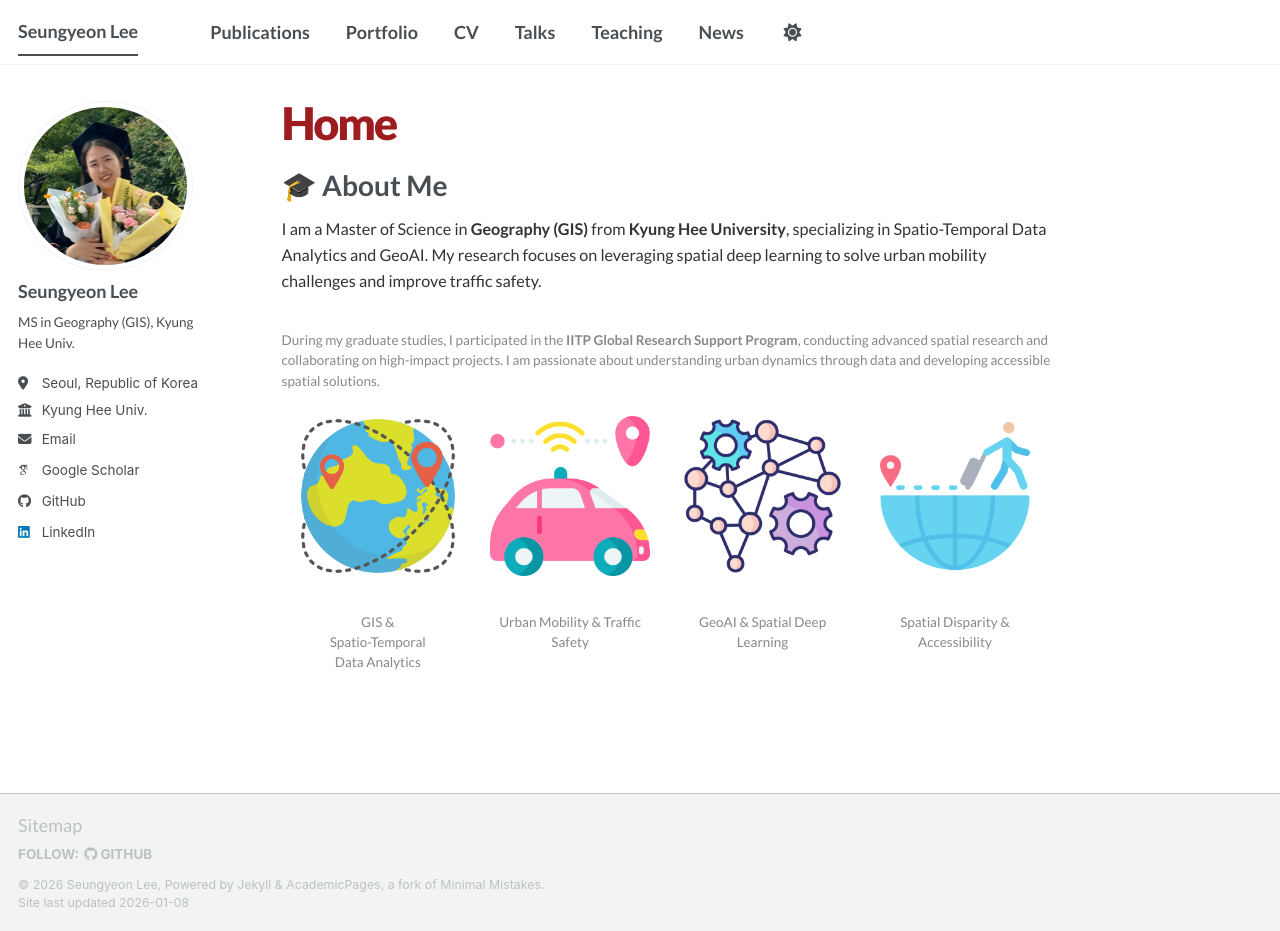
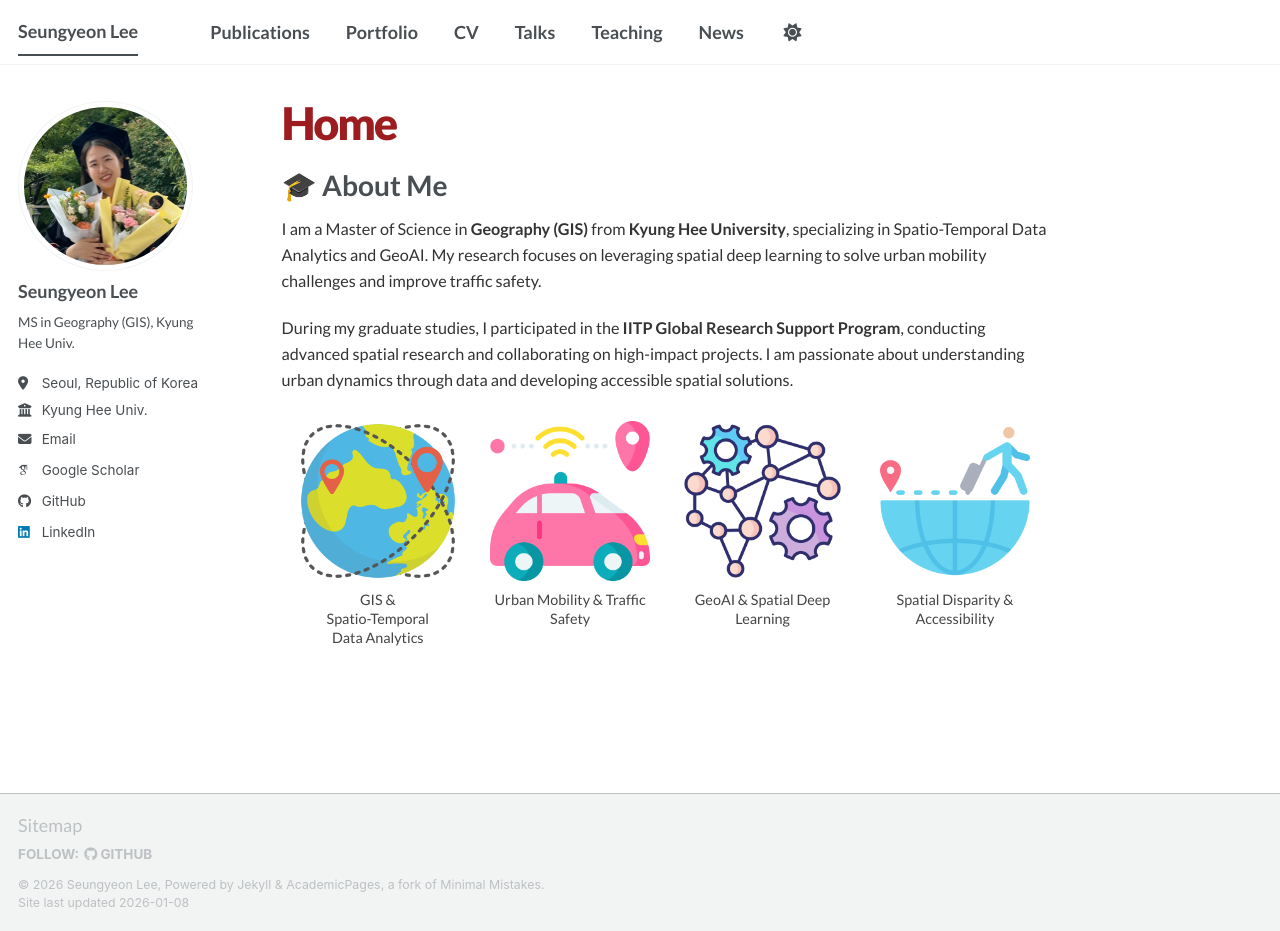
Before and after one commit to seungyeon677/seungyeon677.github.io, a Jekyll site: the page built from _pages/about.md, in a window 1280 px wide and 931 px high. Built offline with Jekyll 4.4.1, drawn with Linux system fonts in a browser that asks for light colours; some web fonts are replaced; a script bundle is joined from its source files by our own code; library files that are not in the unit come from our copies.

Commit message:
Update head.html

```diff
--- a/_includes/head.html
+++ b/_includes/head.html
@@ -107,25 +107,6 @@
     text-decoration: underline !important; /* 마우스 올렸을 때만 밑줄 */
   }
 
-  /* 상세 페이지 하단 인용구 및 다운로드 링크 영역 */
-  .page__content p[style*="smaller"],
-  .page__content p:last-of-type {
-    font-size: 0.75rem !important;  /* 글자 크기를 더 작게 */
-    color: #888888 !important;      /* 색상을 약간 연한 회색으로 */
-    line-height: 1.5 !important;    /* 줄 간격 조절 */
-    margin-top: 2rem !important;    /* 본문과 간격 띄우기 */
-  }
-
-  /* 인용구 안의 링크(Download Paper 등) 스타일 */
-  .page__content p[style*="smaller"] a {
-    color: #003494 !important;      /* 경희대 블루 적용 */
-    font-weight: bold;
-    text-decoration: none;
-  }
-
-  .page__content p[style*="smaller"] a:hover {
-    text-decoration: underline;
-  }
 
   /* 하단 푸터 및 기타 요소 */
   .page__footer, .pagination, .page__taxonomy {
```
